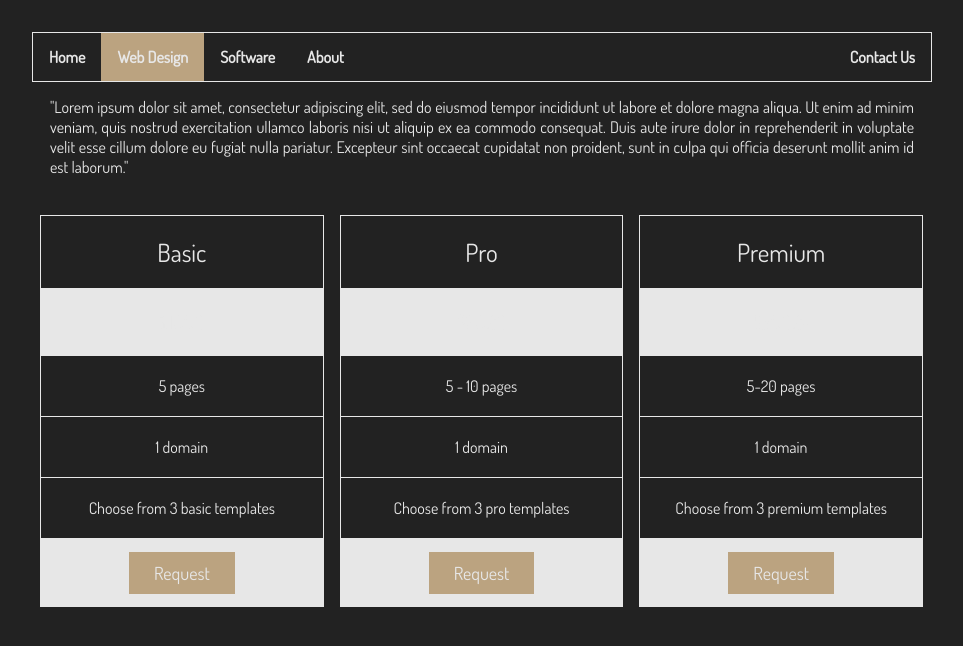
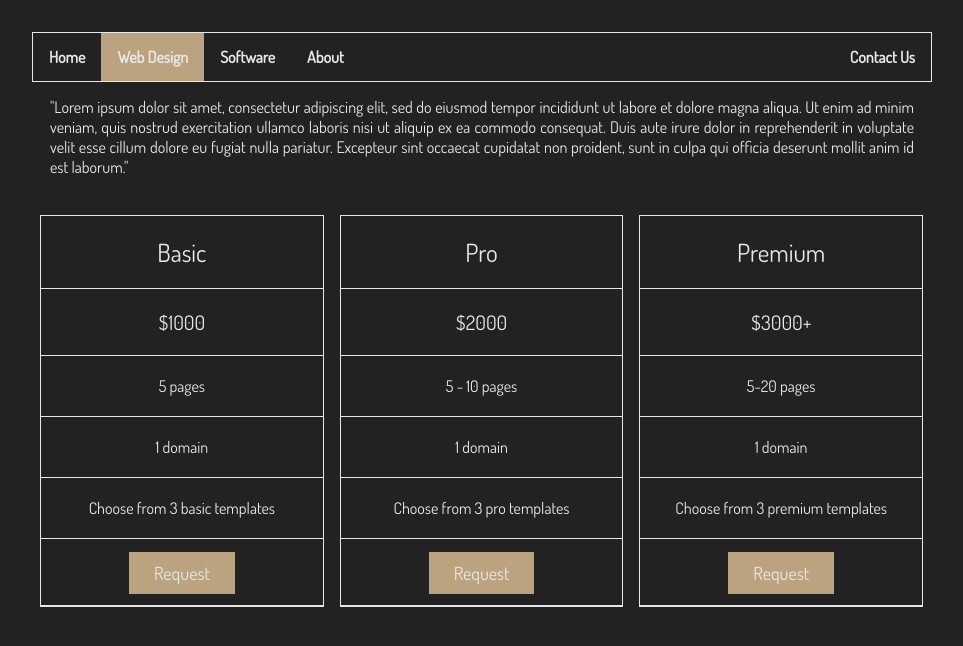
Before and after one commit to teejay026/Pieces-of-Code, a plain HTML site: page webdesign.html in a window 1280 px wide. Both pictures are taken after a click on the element "OFF". Shown: the part 94-740 px from the top of the page, without its empty margins (158-1121 px from the left). Drawn offline with nearby package versions, Linux system fonts and the light colour scheme.

Commit message:
dark fix

```diff
--- a/designstylesheet.css
+++ b/designstylesheet.css
@@ -589,7 +589,7 @@
     }
 
     .dark,
-    .dark *:not(.active, .button, .grey) {
+    .dark *:not(.active, .button, .price) {
         background-color: #222;
         color: #e7e7e7;
         border-color: #e7e7e7;
```
